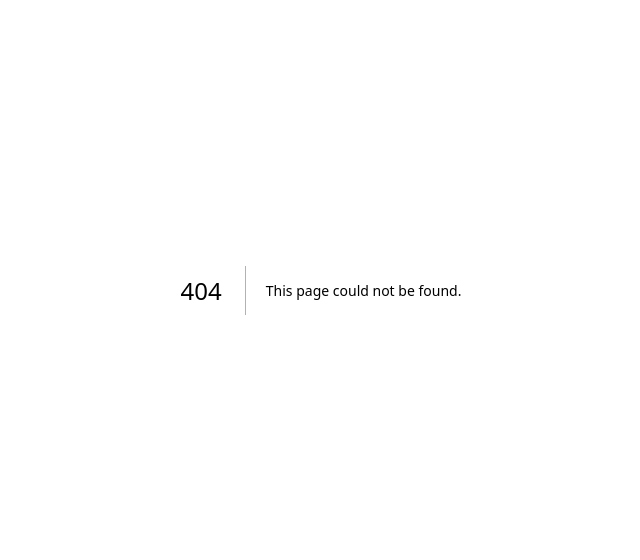
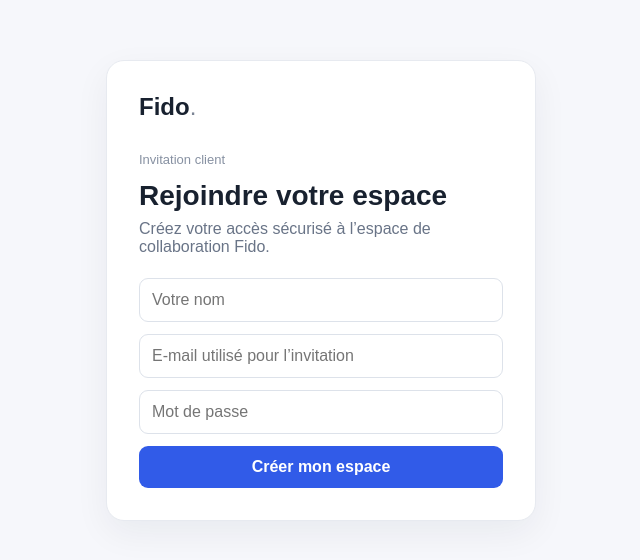
Before and after one commit to Racelm/Fido, a Next.js app: page /invite/1 in a window 1280 px wide. Before the commit this address had no page. Shown: the part 110-670 px from the top of the page, without its empty margins (319-959 px from the left). Built offline with nearby package versions, Linux system fonts and the light colour scheme.

Commit message:
feat: add client invitation acceptance page

```diff
--- /dev/null
+++ b/app/invite/[token]/page.tsx
@@ -0,0 +1,29 @@
+'use client'
+
+import { FormEvent, useState } from 'react'
+import { createClient } from '@/lib/supabase/client'
+
+export default function InvitePage({ params }: { params: { token: string } }) {
+  const [name, setName] = useState('')
+  const [password, setPassword] = useState('')
+  const [email, setEmail] = useState('')
+  const [error, setError] = useState('')
+  const [loading, setLoading] = useState(false)
+  const [done, setDone] = useState(false)
+
+  async function submit(e: FormEvent) {
+    e.preventDefault(); setLoading(true); setError('')
+    const supabase = createClient()
+    const { data, error: signUpError } = await supabase.auth.signUp({ email, password })
+    if (signUpError) { setError(signUpError.message); setLoading(false); return }
+    if (!data.session) { setError('Vérifiez votre e-mail puis revenez sur ce lien pour terminer la création du compte.'); setLoading(false); return }
+    const tokenHash = await crypto.subtle.digest('SHA-256', new TextEncoder().encode(params.token))
+    const hash = Array.from(new Uint8Array(tokenHash)).map(b => b.toString(16).padStart(2, '0')).join('')
+    const { error: claimError } = await supabase.rpc('claim_client_invitation', { invitation_token_hash: hash, user_name: name })
+    if (claimError) setError(claimError.message)
+    else { setDone(true); setTimeout(() => window.location.href = '/', 900) }
+    setLoading(false)
+  }
+
+  return <main className="auth-page"><section className="auth-card"><div className="brand auth-brand">Fido<span>.</span></div><p className="eyebrow">Invitation client</p><h1>Rejoindre votre espace</h1>{done ? <p className="auth-notice">Votre compte est prêt. Redirection...</p> : <><p className="auth-copy">Créez votre accès sécurisé à l’espace de collaboration Fido.</p><form onSubmit={submit} className="auth-form"><input className="search auth-input" placeholder="Votre nom" value={name} onChange={e => setName(e.target.value)} required /><input className="search auth-input" type="email" placeholder="E-mail utilisé pour l’invitation" value={email} onChange={e => setEmail(e.target.value)} required /><input className="search auth-input" type="password" minLength={6} placeholder="Mot de passe" value={password} onChange={e => setPassword(e.target.value)} required />{error && <p className="auth-error">{error}</p>}<button className="primary auth-submit" disabled={loading}>{loading ? 'Création...' : 'Créer mon espace'}</button></form></>}</section></main>
+}
```
